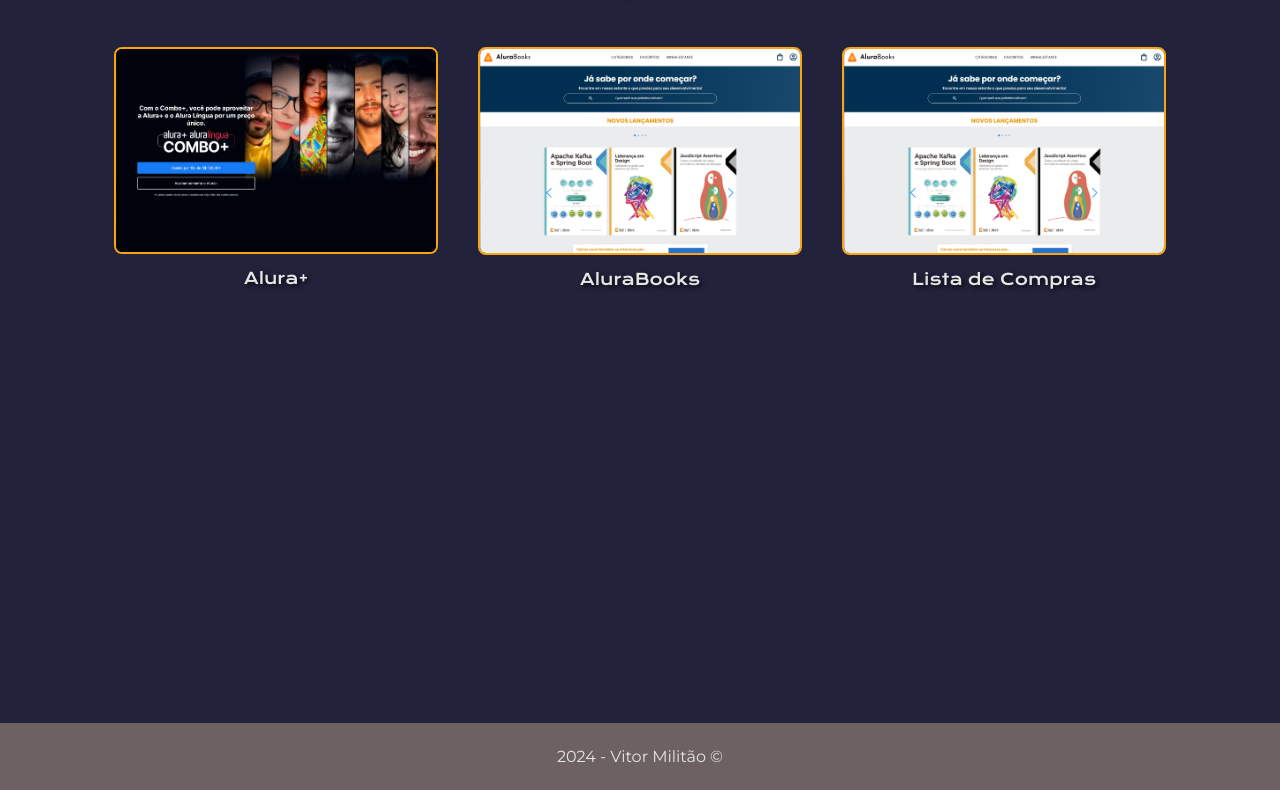
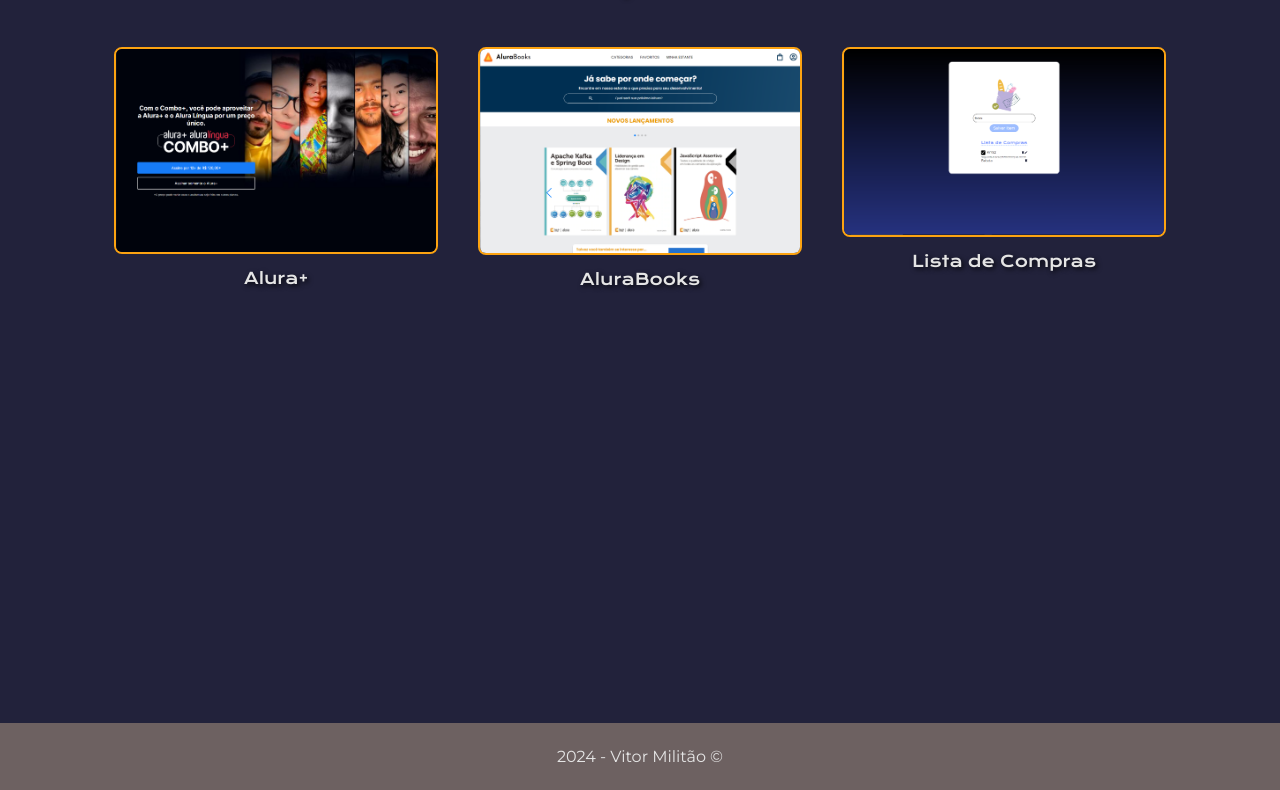
Before and after one commit to militaovitor01/Portfolio, a plain HTML site: page experience.html in a window 1280 px wide. Shown: the part 132-922 px from the top of the page. Drawn offline with nearby package versions, Linux system fonts and the light colour scheme.

Commit message:
Add IMG Lista de Compras

```diff
--- a/experience.html
+++ b/experience.html
@@ -36,7 +36,7 @@
 
                 <li class="lista__projetos__item"></li>
                     <div class="lista__projetos__item__conteudo">
-                        <a href="#" target="_blank"><img src="img/Projects/AluraBooks.png" alt="Home AluraPlus" class="lista__projetos__imagem"></a>
+                        <a href="#" target="_blank"><img src="img/Projects/ListaDeCompras.png" alt="Home AluraPlus" class="lista__projetos__imagem"></a>
                         <h3 class="lista__projetos__item__conteudo__descricao">Lista de Compras</h3>
                     </div>
                 </li>
```
Also changed, not shown: img/Projects/ListaDeCompras.png (added).
